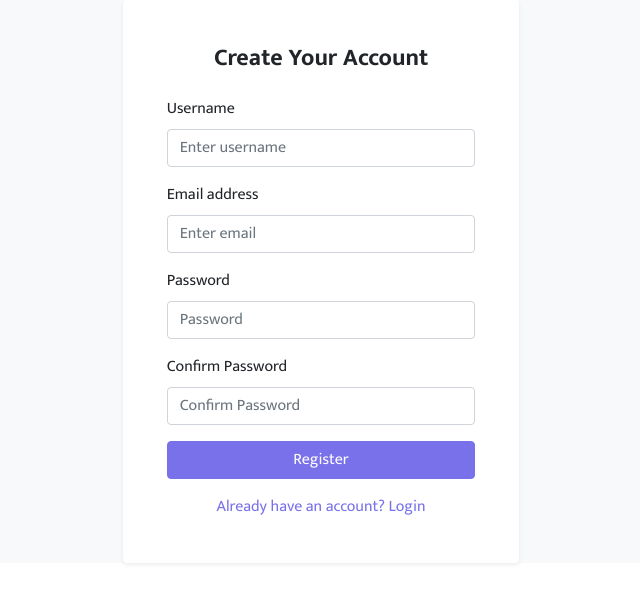
After one commit to Lalosalia12/DjangoAPI, a Django app: page /registrar/ in a window 1280 px wide. The commit adds this page. Shown: the top 603 px of the page, without its empty margins (319-959 px from the left). Run offline with Django 5.2, Linux system fonts and the light colour scheme; some libraries are stand-ins or nearby versions.

Commit message:
AvanceVideo4

```diff
--- a/DJANGOAPI/urls.py
+++ b/DJANGOAPI/urls.py
@@ -16,10 +16,15 @@ Including another URLconf
 """
 from django.contrib import admin
 from django.urls import path
-from api.login.login_view import login_views
+from api.login.login_view import (
+    login_views,registrar_views,recuperar_views,
+
+    )
 from api.home.home_views import home_views
 urlpatterns = [
     path('admin/', admin.site.urls),
     path('login/', login_views,name='login'),
-    path('', home_views,name='homen'),
+    path('registrar/', registrar_views,name='registrar'),
+    path('recuperar/', recuperar_views,name='recuperar'),
+    path('', home_views,name='home'),
 ]
--- a/api/login/login_view.py
+++ b/api/login/login_view.py
@@ -4,3 +4,14 @@ def login_views(request):
     template_name = "login.html"
 
     return render(request,template_name)
+#view for register
+def registrar_views(request):
+    template_name = "registrar.html"
+
+    return render(request,template_name)
+
+#view for password olvidado
+def recuperar_views(request):
+    template_name = "recuperar.html"
+
+    return render(request,template_name)
--- a/api/static/css/login.css
+++ b/api/static/css/login.css
@@ -13,6 +13,9 @@ body {
     border: none;
 }
 
+.btn-primary:hover {
+    background-color: #5a55d6;
+}
 .btn-primary:hover {
     background-color: #5a55d6;
 }
--- /dev/null
+++ b/api/templates/registrar.html
@@ -0,0 +1,53 @@
+{% load static %}
+<!DOCTYPE html>
+<html lang="en">
+<head>
+    <title>Shoppers &mdash; Register</title>
+    <meta charset="utf-8">
+    <meta name="viewport" content="width=device-width, initial-scale=1, shrink-to-fit=no">
+
+    <link rel="stylesheet" href="https://fonts.googleapis.com/css?family=Mukta:300,400,700">
+    <link rel="stylesheet" href="{% static 'fonts/icomoon/style.css'%}">
+    <link rel="stylesheet" href="{% static 'css/bootstrap.min.css'%}">
+    <link rel="stylesheet" href="{% static 'css/registrar.css'%}">
+</head>
+<body>
+
+<div class="container-fluid bg-light">
+    <div class="row justify-content-center align-items-center min-vh-100">
+        <div class="col-md-4">
+            <div class="card p-4 shadow-sm border-0">
+                <div class="card-body">
+                    <h4 class="text-center mb-4 font-weight-bold">Create Your Account</h4>
+                    <form>
+                        <div class="form-group">
+                            <label for="username">Username</label>
+                            <input type="text" class="form-control" id="username" placeholder="Enter username"required>
+                        </div>
+                        <div class="form-group">
+                            <label for="email">Email address</label>
+                            <input type="email" class="form-control" id="email" placeholder="Enter email"required>
+                        </div>
+                        <div class="form-group">
+                            <label for="password">Password</label>
+                            <input type="password" class="form-control" id="password" placeholder="Password"required>
+                        </div>
+                        <div class="form-group">
+                            <label for="confirm-password">Confirm Password</label>
+                            <input type="password" class="form-control" id="confirm-password" placeholder="Confirm Password"required>
+                        </div>
+                        <button type="submit" class="btn btn-primary btn-block">Register</button>
+                    </form>
+                    <div class="text-center mt-3">
+                        <a href="{% url 'login' %}" class="text-decoration-none">Already have an account? Login</a>
+                    </div>
+                </div>
+            </div>
+        </div>
+    </div>
+</div>
+
+<script src="{% static 'js/jquery-3.3.1.min.js' %}"></script>
+<script src="{% static 'js/bootstrap.min.js' %}"></script>
+</body>
+</html>
```
Also changed, not shown: api/templates/login.html (+12 -7 lines), api/templates/recuperar.html (added, +36 -0 lines), api/static/css/registrar.css (added).
